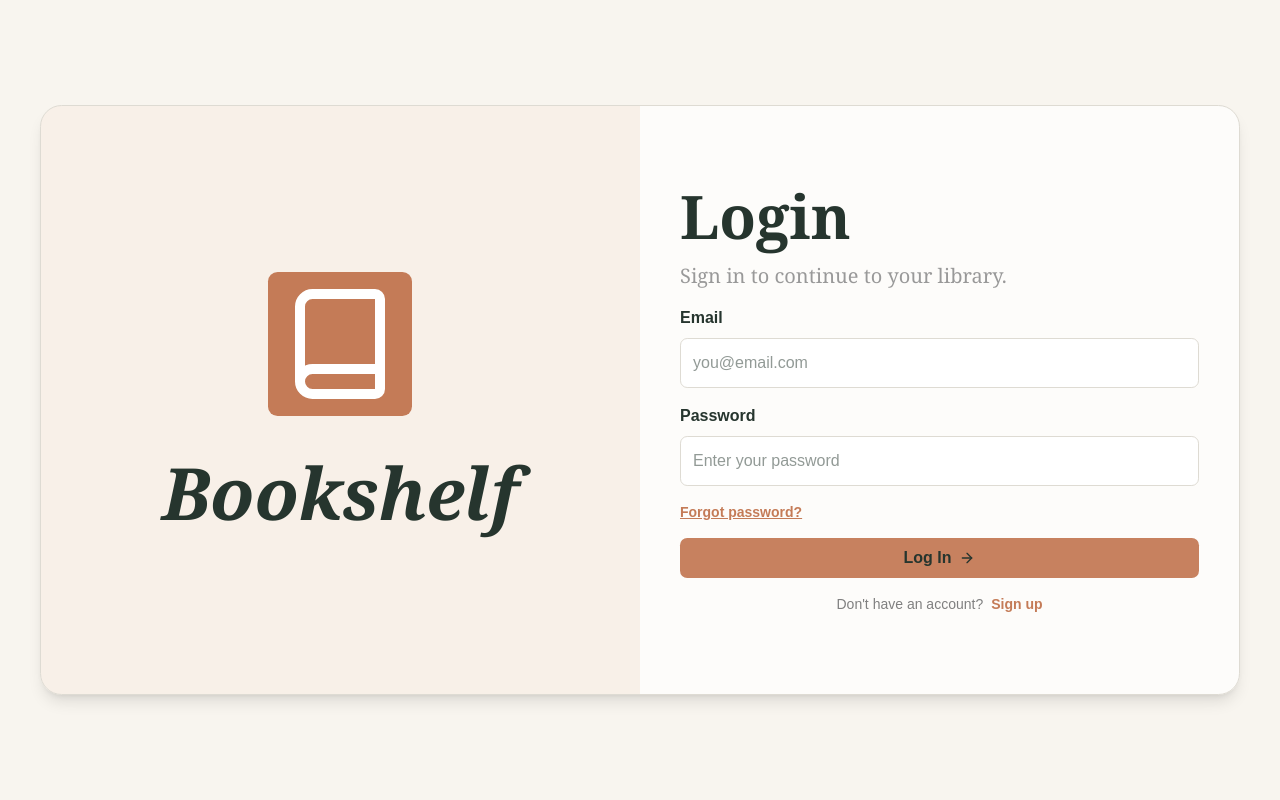
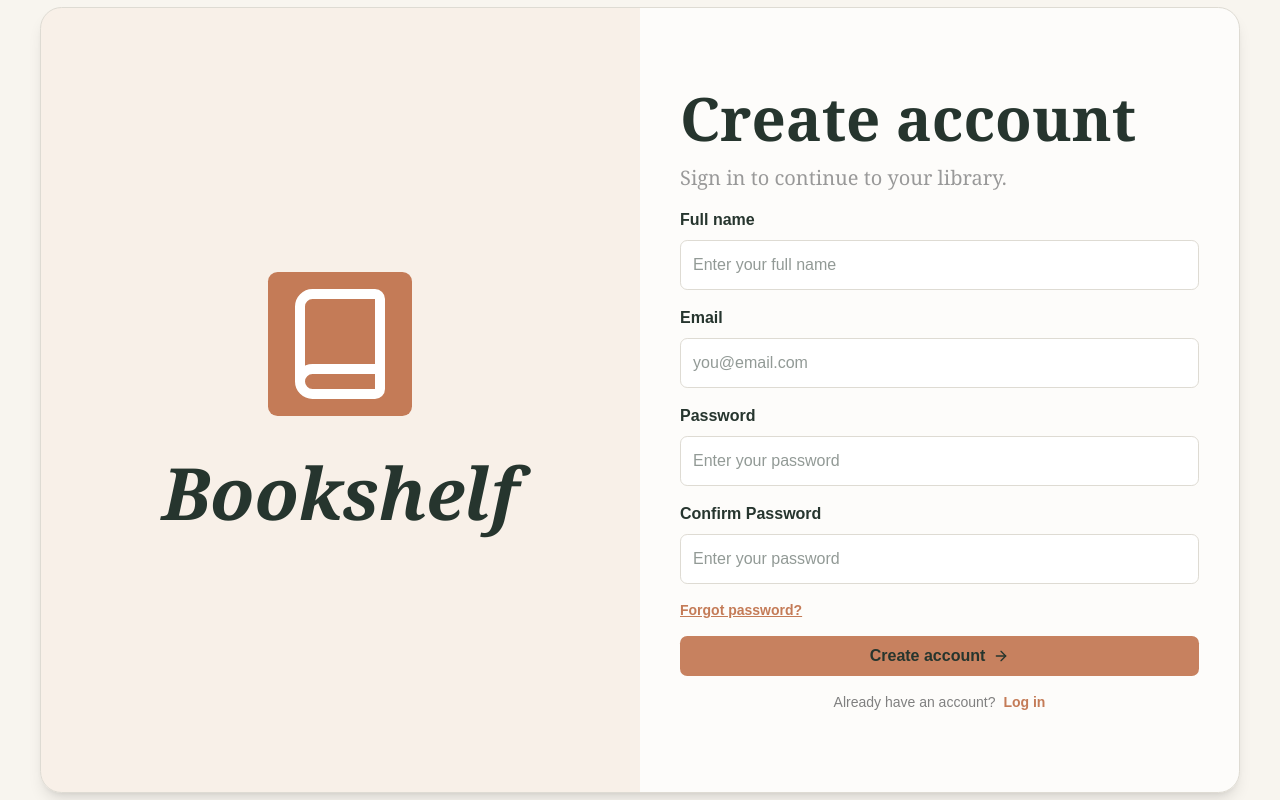
Before and after one commit to enzomedeiros0109/Bookshelf, a React (Vite) app: page /sign-up in a window 1280 px wide. Built offline with nearby package versions, Linux system fonts and the light colour scheme.

Commit message:
feat: termina implementação de LoginForm e SignUpForm, adiciona schemas e integração com zod

```diff
--- a/src/App.tsx
+++ b/src/App.tsx
@@ -1,4 +1,3 @@
-import { useState } from 'react'
 import Home from './pages/home'
 import { Route, Routes } from 'react-router'
 import NotFound from './pages/not-found'
@@ -10,6 +9,7 @@ import Read from './components/layout/home-outlets/read'
 import WantToRead from './components/layout/home-outlets/want-to-read'
 import Login from './pages/login'
 import LoginForm from './components/login/login-form'
+import SignUpForm from './components/login/sign-up-form'
 
 function App() {
 
@@ -28,7 +28,7 @@ function App() {
 
         <Route element={<Login />} >
           <Route path='/login' element={<LoginForm />} />
-          <Route path='/sign-up' element={<LoginForm />} />
+          <Route path='/sign-up' element={<SignUpForm />} />
           <Route path='/forgot-password' element={<LoginForm />} />
           <Route path='/forgot-password/email-code' element={<LoginForm />} />
         </Route>
--- a/src/components/login/login-form.tsx
+++ b/src/components/login/login-form.tsx
@@ -1,18 +1,27 @@
-import { ArrowRight } from 'lucide-react'
+import { loginSchema } from '@/schemas/login-schema'
+import { ArrowRight, LoaderCircle } from 'lucide-react'
 import { useForm, type SubmitHandler } from 'react-hook-form'
+import type z from 'zod'
+import { zodResolver } from '@hookform/resolvers/zod'
 
 type Props = {}
 
-type LoginFields = {
-  email: string,
-  password: string,
-}
+type LoginFields = z.infer<typeof loginSchema>
 
-const LoginForm = ({}: Props) => {
+const LoginForm = ({ }: Props) => {
 
-  const { register, handleSubmit, formState: { errors } } = useForm<LoginFields>()
+  const {
+    register,
+    handleSubmit,
+    formState: { errors, isSubmitting }
+  } = useForm<LoginFields>(
+    {
+      resolver: zodResolver(loginSchema)
+    }
+  )
 
-  const onSubmit: SubmitHandler<LoginFields> = (data) => {
+  const onSubmit: SubmitHandler<LoginFields> = async (data) => {
+    await new Promise((resolve) => setTimeout(resolve, 2000))
     console.log(data)
   }
 
@@ -25,26 +34,21 @@ const LoginForm = ({}: Props) => {
 
         <div className='flex flex-col gap-2'>
           <p className='font-bold'>Email</p>
-          <input {...register("email", {
-            required: "Email is required",
-            pattern: {
-              value: /^[a-zA-Z0-9._%+-]+@[a-zA-Z0-9.-]+\.[a-zA-Z]{2,}$/,
-              message: "Enter a valid email format"
-            }
-          })} type="text" placeholder="you@email.com"
+          <input
+            {...register("email")}
+            type="text"
+            placeholder="you@email.com"
             className='bg-white p-3 border rounded-sm'
           />
           {errors.email && <span className=' text-sm text-destructive font-semibold'>{errors.email.message}</span>}
         </div>
+
         <div className='flex flex-col gap-2'>
           <p className='font-bold'>Password</p>
-          <input {...register("password", {
-            required: "Password is required",
-            minLength: {
-              value: 8,
-              message: "Password must have at least 8 characters"
-            },
-          })} type="password" placeholder="Enter your password"
+          <input
+            {...register("password")}
+            type="password"
+            placeholder="Enter your password"
             className='bg-white p-3 border rounded-sm'
           />
           {errors.password && <span className=' text-sm text-destructive font-semibold'>{errors.password.message}</span>}
@@ -56,11 +60,11 @@ const LoginForm = ({}: Props) => {
           </button>
         </div>
 
-        <button type="submit"
-          className='flex items-center justify-center gap-2 p-2 bg-accent/95 rounded-sm'
+        <button disabled={isSubmitting} type="submit"
+          className='flex items-center justify-center cursor-pointer gap-2 p-2 bg-accent/95 rounded-sm'
         >
-          <p className='text-base font-semibold'>Log In</p>
-          <ArrowRight className='size-4' />
+          <p className={`text-base font-semibold ${isSubmitting ? 'hidden' : ''}`}>Log in</p>
+          {isSubmitting ? <LoaderCircle className='animate-spin size-6' /> : <ArrowRight className='size-4' />}
         </button>
 
       </form>
--- a/src/components/login/sign-up-form.tsx
+++ b/src/components/login/sign-up-form.tsx
@@ -1,54 +1,83 @@
-import { ArrowRight } from 'lucide-react'
+import { signUpSchema } from '@/schemas/sign-up-schema'
+import { zodResolver } from '@hookform/resolvers/zod'
+import { ArrowRight, LoaderCircle } from 'lucide-react'
 import { useForm, type SubmitHandler } from 'react-hook-form'
+import type z from 'zod'
 
 type Props = {}
 
-type LoginFields = {
-   fullName: string,
-   email: string,
-   password: string,
-}
+type SignUpFields = z.infer<typeof signUpSchema>
 
 const SignUpForm = ({ }: Props) => {
 
-   const { register, handleSubmit, formState: { errors } } = useForm<LoginFields>()
+   const {
+      register,
+      handleSubmit,
+      setError,
+      formState: { errors, isSubmitting } } = useForm<SignUpFields>({
+         resolver: zodResolver(signUpSchema)
+      })
 
-   const onSubmit: SubmitHandler<LoginFields> = (data) => {
-      console.log(data)
+   const onSubmit: SubmitHandler<SignUpFields> = async (data) => {
+      try {
+         await new Promise((resolve) => setTimeout(resolve, 2000))
+         console.log(data)
+      } catch (error) {
+         setError("email", {
+            message: "This email is already taken",
+         })
+      }
    }
 
    return (
       <div className="flex flex-col gap-4 py-20 px-10">
-         <h1 className='text-6xl font-bold'>Login</h1>
+         <h1 className='text-6xl font-bold'>Create account</h1>
          <h2 className='text-xl text-white font-normal brightness-60'>Sign in to continue to your library.</h2>
 
          <form onSubmit={handleSubmit(onSubmit)} className='flex flex-col gap-4 mt-auto'>
 
             <div className='flex flex-col gap-2'>
+               <p className='font-bold'>Full name</p>
+               <input
+                  {...register("fullName")}
+                  type="text"
+                  placeholder="Enter your full name"
+                  className='bg-white p-3 border rounded-sm'
+               />
+               {errors.email && <span className=' text-sm text-destructive font-semibold'>{errors.fullName?.message}</span>}
+            </div>
+
+            <div className='flex flex-col gap-2'>
                <p className='font-bold'>Email</p>
-               <input {...register("email", {
-                  required: "Email is required",
-                  pattern: {
-                     value: /^[a-zA-Z0-9._%+-]+@[a-zA-Z0-9.-]+\.[a-zA-Z]{2,}$/,
-                     message: "Enter a valid email format"
-                  }
-               })} type="text" placeholder="you@email.com"
+               <input
+                  {...register("email")}
+                  type="text"
+                  placeholder="you@email.com"
                   className='bg-white p-3 border rounded-sm'
                />
                {errors.email && <span className=' text-sm text-destructive font-semibold'>{errors.email.message}</span>}
             </div>
+
             <div className='flex flex-col gap-2'>
                <p className='font-bold'>Password</p>
-               <input {...register("password", {
-                  required: "Password is required",
-                  minLength: {
-                     value: 8,
-                     message: "Password must have at least 8 characters"
-                  },
-               })} type="password" placeholder="Enter your password"
+               <input
+                  {...register("password")}
+                  type="password"
+                  placeholder="Enter your password"
                   className='bg-white p-3 border rounded-sm'
                />
                {errors.password && <span className=' text-sm text-destructive font-semibold'>{errors.password.message}</span>}
+            </div>
+
+            <div className='flex flex-col gap-2'>
+               <p className='font-bold'>Confirm Password</p>
+               <input
+                  {...register("confirmPassword")}
+                  type="password"
+                  placeholder="Enter your password"
+                  className='bg-white p-3 border rounded-sm'
+               />
+               {errors.confirmPassword?.message && <span className=' text-sm text-destructive font-semibold'>{errors.confirmPassword?.message}</span>}
             </div>
 
             <div className='flex justify-start items-center'>
@@ -57,19 +86,19 @@ const SignUpForm = ({ }: Props) => {
                </button>
             </div>
 
-            <button type="submit"
-               className='flex items-center justify-center gap-2 p-2 bg-accent/95 rounded-sm'
+            <button disabled={isSubmitting} type="submit"
+               className='flex items-center justify-center cursor-pointer gap-2 p-2 bg-accent/95 rounded-sm'
             >
-               <p className='text-base font-semibold'>Log In</p>
-               <ArrowRight className='size-4' />
+               <p className={`text-base font-semibold ${isSubmitting ? 'hidden' : ''}`}>Create account</p>
+               {isSubmitting ? <LoaderCircle className='animate-spin size-6' /> : <ArrowRight className='size-4' />}
             </button>
 
          </form>
 
          <div className='flex gap-2 items-center justify-center'>
-            <p className='text-sm text-white brightness-50'>Don't have an account?</p>
+            <p className='text-sm text-white brightness-50'>Already have an account?</p>
             <button>
-               <p className='text-right text-sm text-accent font-bold cursor-pointer'>Sign up</p>
+               <p className='text-right text-sm text-accent font-bold cursor-pointer'>Log in</p>
             </button>
          </div>
       </div>
--- /dev/null
+++ b/src/schemas/login-schema.ts
@@ -0,0 +1,12 @@
+import { z } from 'zod'
+
+export const loginSchema = z.object({
+   email: z.email({ error: "Invalid email" }),
+   password: z.string()
+      .min(8, { error: "Your password must be at least 8 characters long" })
+      .regex(/[^A-Za-z0-9]/, {
+         error: "Password must include at least one special character.",
+      }),
+})
+
+export type LoginSchema = z.infer<typeof loginSchema>
--- /dev/null
+++ b/src/schemas/sign-up-schema.ts
@@ -0,0 +1,17 @@
+import { z } from 'zod'
+
+export const signUpSchema = z.object({
+   fullName: z.string().max(120, { error: "Name is too long. Maximum 120 characters." }),
+   email: z.email({ error: "Invalid email" }),
+   password: z.string()
+      .min(8, { error: "Your password must be at least 8 characters long" })
+      .regex(/[^A-Za-z0-9]/, {
+         error: "Password must include at least one special character.",
+      }),
+   confirmPassword: z.string().min(1, { error: "Confirm your password" })
+}).refine((data) => data.password === data.confirmPassword, {
+   error: "Passwords do not match",
+   path: ["confirmPassword"],
+})
+
+export type SignUpSchema = z.infer<typeof signUpSchema>
```
